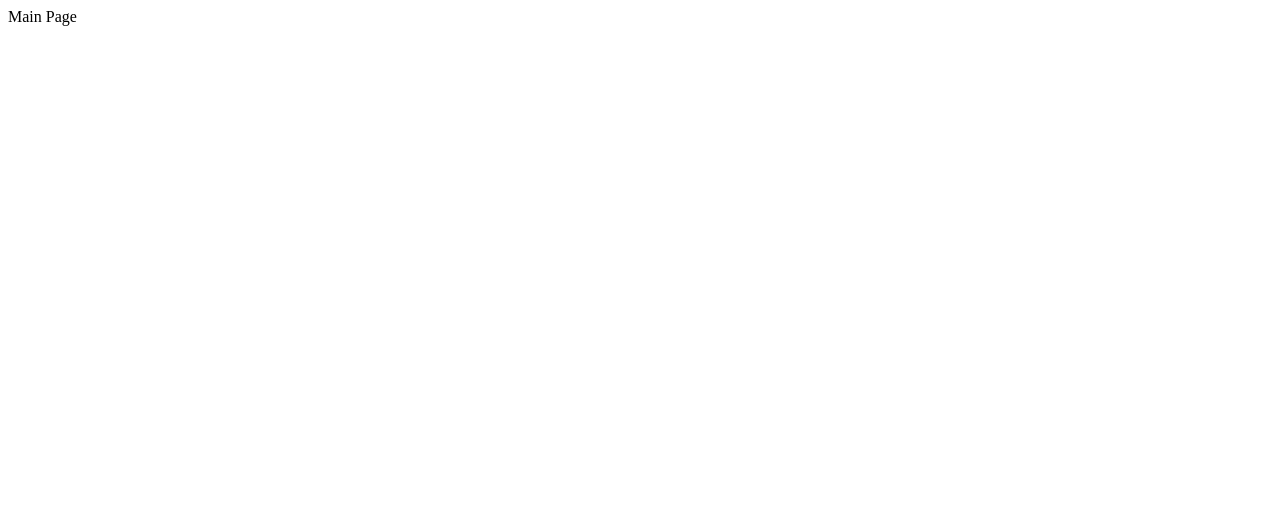
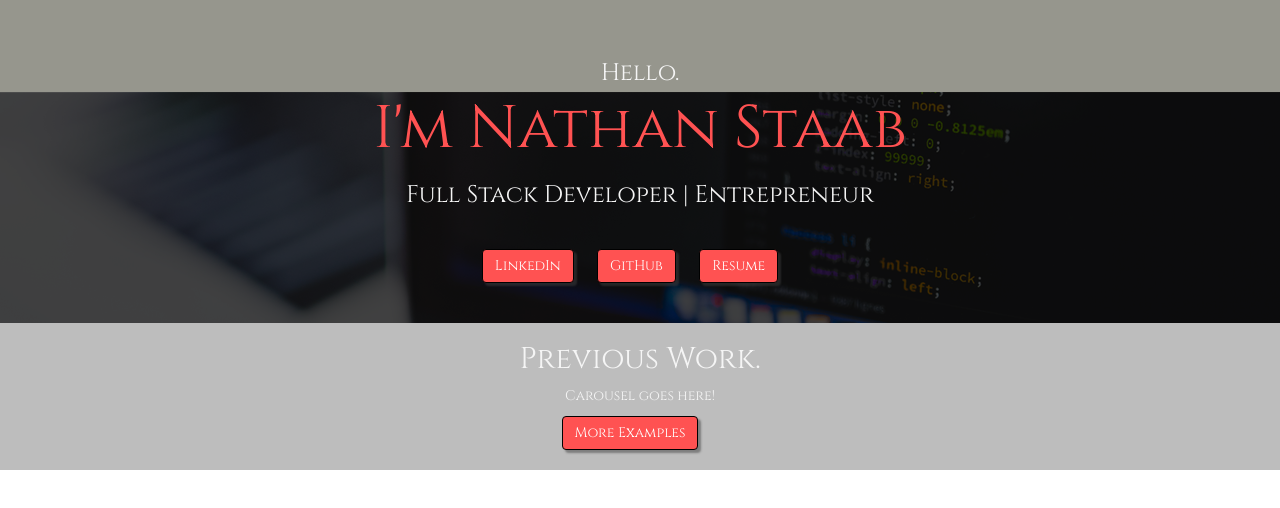
Before and after one commit to nstaab1/nstaab1.github.io, a plain HTML site: page index.html in a window 1280 px wide. Drawn offline with nearby package versions, Linux system fonts and the light colour scheme; a web font is replaced by a local one.

Commit message:
Updated header

```diff
--- /dev/null
+++ b/CSS/style.css
@@ -0,0 +1,45 @@
+.intro {
+  text-align: center;
+  padding: 40px;
+  font-family: 'Cinzel', serif;
+  background: #96968d url("../images/comp.png") no-repeat center fixed;
+
+}
+
+.intro h3, .intro h1{
+  color: #F5F5F5;
+}
+
+ .intro h1{
+   color: #FF5252;
+ }
+
+.portfolio {
+  text-align: center;
+  font-family: 'Cinzel', serif;
+  color: #F5F5F5;
+  background-color: #BDBDBD;
+}
+
+.intro .btn, .portfolio .btn {
+  margin-right: 20px;
+  background-color: #FF5252;
+  border-color: black;
+  box-shadow: 3px 3px 2px rgba(64,64,64,0.5);
+
+}
+
+.intro .btn-primary:hover {
+  background-color: #474747;
+  border-color: white;
+  box-shadow: none;
+}
+
+#name {
+  font-size: 60px;
+  margin-top: 0px;
+}
+
+#title {
+  margin-bottom: 40px;
+}
--- a/index.html
+++ b/index.html
@@ -1 +1,28 @@
-Main Page
+<!DOCTYPE html>
+<html>
+  <head>
+    <meta charset="utf-8">
+    <link rel="stylesheet" type="text/css" href="css/style.css">
+    <link rel="stylesheet" href="https://maxcdn.bootstrapcdn.com/bootstrap/3.3.7/css/bootstrap.min.css" integrity="sha384-BVYiiSIFeK1dGmJRAkycuHAHRg32OmUcww7on3RYdg4Va+PmSTsz/K68vbdEjh4u" crossorigin="anonymous">
+    <link href="https://fonts.googleapis.com/css?family=Cinzel|Josefin+Slab|Manuale" rel="stylesheet">
+    <title>Nathan Staab Portfolio Page</title>
+  </head>
+  <body>
+    <div class = "intro">
+      <h3> Hello.</h3>
+      <h1 id = "name" > I'm Nathan Staab </h1>
+      <h3 id = "title" > Full Stack Developer | Entrepreneur</h3>
+      <button type="button" class="btn btn-primary">LinkedIn</button>
+      <button type="button" class="btn btn-primary">GitHub</button>
+      <button type="button" class="btn btn-primary">Resume</button>
+    </div>
+
+    <div class="portfolio container-fluid">
+      <h2> Previous Work.</h2>
+      <p> Carousel goes here!</p>
+      <button type="button" class="btn btn-primary">More Examples</button>
+      <br>
+      <br>
+    </div>
+  </body>
+</html>
```
Also changed, not shown: duck.png (added), images/comp.png (added), images/duck.png (added), images/laptop.jpg (added), 3 other files.
